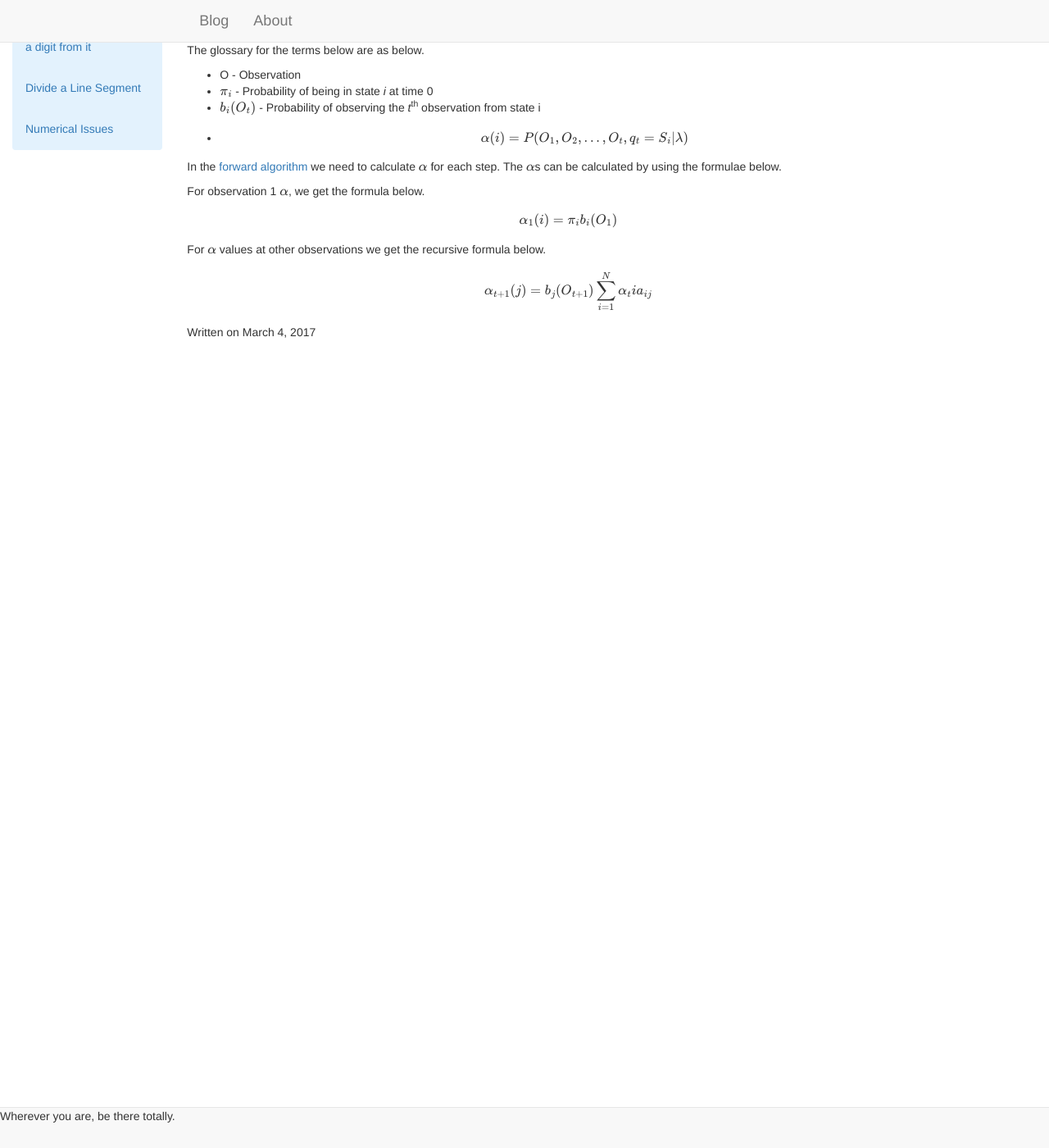
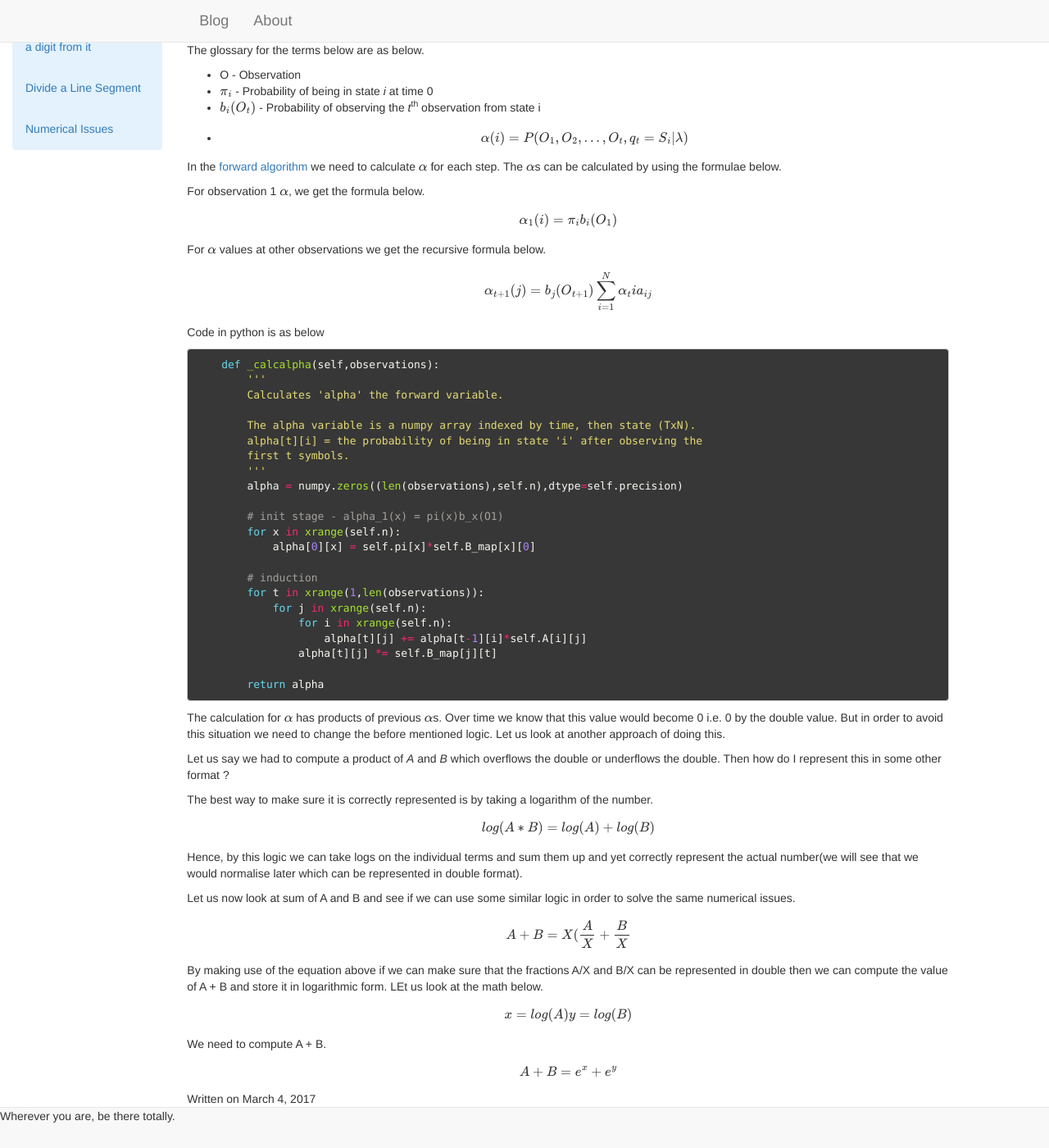
Before and after one commit to surajshetiya/surajshetiya.github.io, a Jekyll site: the page built from _posts/2017-03-04-Numerical-issues-machine-learning.md, in a window 1280 px wide and 1400 px high, scrolled down 149 px. Shown: the whole window at 82% size. Built offline with Jekyll 4.4.1, drawn with Linux system fonts in a browser that asks for light colours; formulas are drawn with MathJax 3; before the commit the page ends 900 px from its top, so only the background shows below that.

Commit message:
Added a little more content

````diff
--- a/_posts/2017-03-04-Numerical-issues-machine-learning.md
+++ b/_posts/2017-03-04-Numerical-issues-machine-learning.md
@@ -33,3 +33,65 @@ For $$\alpha$$ values at other observations we get the recursive formula below.
 $$
 \alpha_{t+1}(j) = b_{j}(O_{t+1})\sum_{i=1}^{N}\alpha_{t}{i} a_{ij}
 $$
+
+
+Code in python is as below
+```python
+    def _calcalpha(self,observations):
+        '''
+        Calculates 'alpha' the forward variable.
+
+        The alpha variable is a numpy array indexed by time, then state (TxN).
+        alpha[t][i] = the probability of being in state 'i' after observing the
+        first t symbols.
+        '''
+        alpha = numpy.zeros((len(observations),self.n),dtype=self.precision)
+
+        # init stage - alpha_1(x) = pi(x)b_x(O1)
+        for x in xrange(self.n):
+            alpha[0][x] = self.pi[x]*self.B_map[x][0]
+
+        # induction
+        for t in xrange(1,len(observations)):
+            for j in xrange(self.n):
+                for i in xrange(self.n):
+                    alpha[t][j] += alpha[t-1][i]*self.A[i][j]
+                alpha[t][j] *= self.B_map[j][t]
+
+        return alpha
+```
+
+
+The calculation for $$\alpha$$ has products of previous $$\alpha$$s. Over time we know that this value would become 0 i.e. 0 by the double value. But in order to avoid this situation we need to change the before mentioned logic. Let us look at another approach of doing this.
+
+
+Let us say we had to compute a product of *A* and *B* which overflows the double or underflows the double. Then how do I represent this in some other format ?
+
+
+The best way to make sure it is correctly represented is by taking a logarithm of the number.
+
+
+$$log(A*B) = log(A) + log(B) $$
+
+
+Hence, by this logic we can take logs on the individual terms and sum them up and yet correctly represent the actual number(we will see that we would normalise later which can be represented in double format).
+
+
+
+Let us now look at sum of A and B and see if we can use some similar logic in order to solve the same numerical issues.
+
+
+$$A + B = X(\frac{A}{X} + \frac{B}{X} $$
+
+
+By making use of the equation above if we can make sure that the fractions A/X and B/X can be represented in double then we can compute the value of A + B and store it in logarithmic form. LEt us look at the math below.
+
+
+$$x = log(A)
+y = log(B)
+$$
+
+
+We need to compute A + B.
+
+$$A + B = e^{x} + e^{y}$$
````
